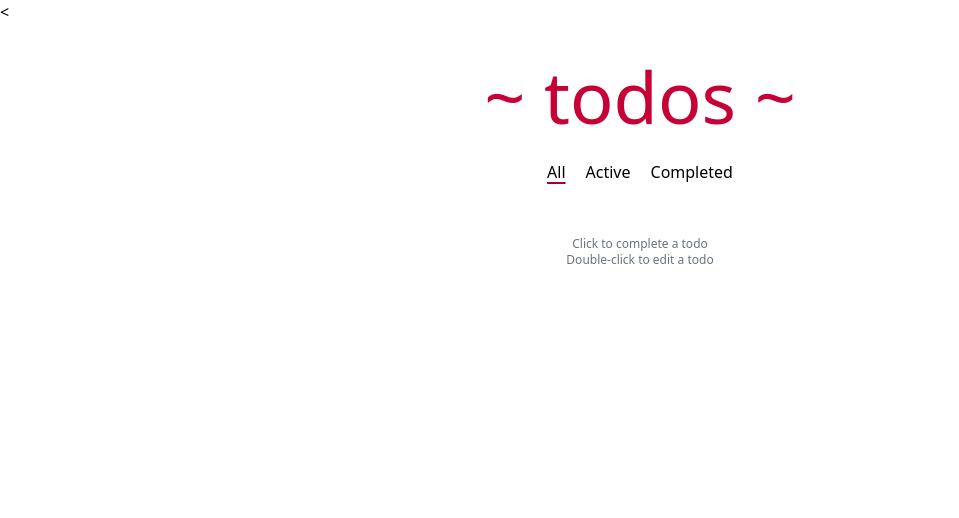
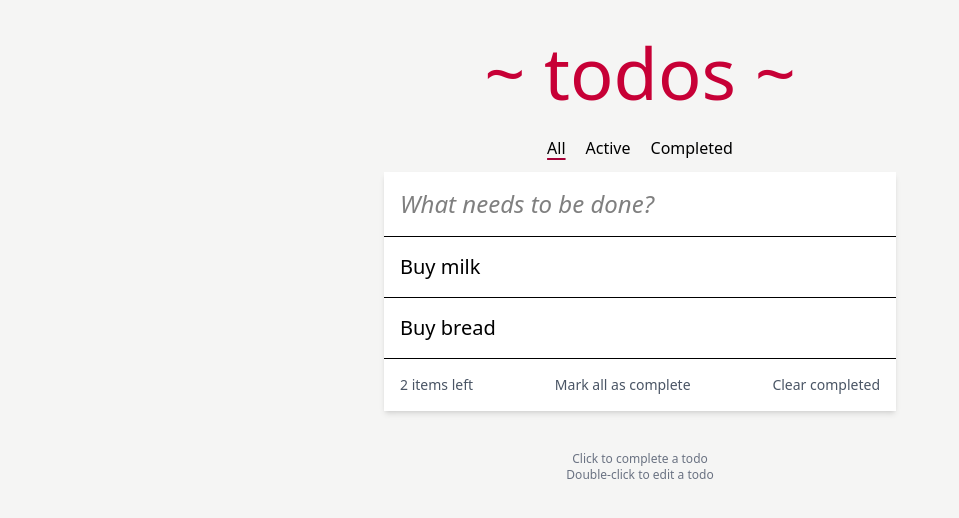
Before and after one commit to nailambb/todo_app, a website built with Vite: page index.html in a window 1280 px wide. Shown: the whole page, without its empty margins (0-959 px from the left). Built offline with nearby package versions, Linux system fonts and the light colour scheme.

Commit message:
todos-06: Set up the layout and styling

```diff
--- a/index.html
+++ b/index.html
@@ -2,19 +2,23 @@
 <html lang="en">
   <head>
     <meta charset="UTF-8" />
-    <link rel="icon" type="image/svg+xml" href="/vite.svg" />
+    <link rel="icon" type="image/png" href="/favicon.png" />
     <meta name="viewport" content="width=device-width, initial-scale=1.0" />
-    <title>todo_app</title>
+    <title>ToDo App</title>
   </head>
-  <body>
-    <<header class="max-w-lg py-4 mx-auto mt-5 font-thin text-center">
+  <body class="bg-stone-100">
+    <!-- Header here ↓ -->
+    <header class="max-w-lg py-4 mx-auto mt-5 font-thin text-center">
       <h1 class="font-sans text-7xl text-rose-700">~ todos ~</h1>
     </header>
+
+    <!-- This nav should be hidden by default and shown when there are todos ↓ -->
     <nav
       id="todo-nav"
       class="flex items-center justify-center gap-3 py-2 filters"
       role="navigation"
     >
+      <!-- This nav item is selected by default ↓ -->
       <a
         href="#/"
         class="p-1 underline underline-offset-4 decoration-rose-800 decoration-2"
@@ -24,16 +28,61 @@
       <a href="#/active" class="p-1" role="button">Active</a>
       <a href="#/completed" class="p-1" role="button">Completed</a>
     </nav>
+
     <main class="max-w-lg mx-auto font-thin bg-white divide-y shadow-md">
-      <!-- Todo list will go here -->
+      <!-- This input should always be shown ↓ -->
+      <input
+        id="new-todo"
+        placeholder="What needs to be done?"
+        autofocus
+        class="w-full p-4 text-2xl italic outline-none focus:outline-offset-0 focus:outline-rose-700"
+      />
+
+      <!-- This section should be hidden by default and shown when there are todos ↓ -->
+      <section
+        id="todo-list"
+        class="flex flex-col w-full text-xl font-normal divide-y"
+      >
+        <div class="p-4 todo-item">
+          <div class="todo-text">Buy milk</div>
+          <input class="hidden todo-edit" value="Buy milk" />
+        </div>
+        <div class="p-4 todo-item">
+          <div class="todo-text">Buy bread</div>
+          <input class="hidden todo-edit" value="Buy bread" />
+        </div>
+      </section>
+
+      <!-- This section should be hidden by default and shown when there are todos ↓ -->
+      <section
+        id="todo-actions"
+        class="flex justify-between p-4 text-sm text-gray-600"
+      >
+        <!-- This should be `0 items left` by default -->
+        <span id="todo-count">2 items left</span>
+        <!-- Hidden if no active items are left ↓ -->
+        <button
+          id="mark-all-completed"
+          aria-label="Mark all tasks as completed"
+        >
+          Mark all as complete
+        </button>
+        <!-- Hidden if no completed items are left ↓ -->
+        <button id="clear-completed" aria-label="Clear completed tasks">
+          Clear completed
+        </button>
+      </section>
     </main>
+
+    <!-- This footer shows minimal instructions on how to use the app ↓ -->
     <footer
       class="flex flex-col items-center justify-center max-w-lg mx-auto mt-10 text-xs text-gray-500 font-extralight"
     >
       <div>Click to complete a todo</div>
       <div>Double-click to edit a todo</div>
     </footer>
-        <!-- Scripts here. Don't remove ↓ -->
+
+    <!-- Scripts here. Don't remove ↓ -->
     <script type="module" src="/src/main.js"></script>
   </body>
 </html>
--- a/vite.config.js
+++ b/vite.config.js
@@ -3,5 +3,5 @@ import tailwindcss from "@tailwindcss/vite";
 
 export default defineConfig({
   plugins: [tailwindcss()],
-  base: "/REPO_NAME/",
+  base: "https://github.com/nailambb/todo_app",
 });
```
